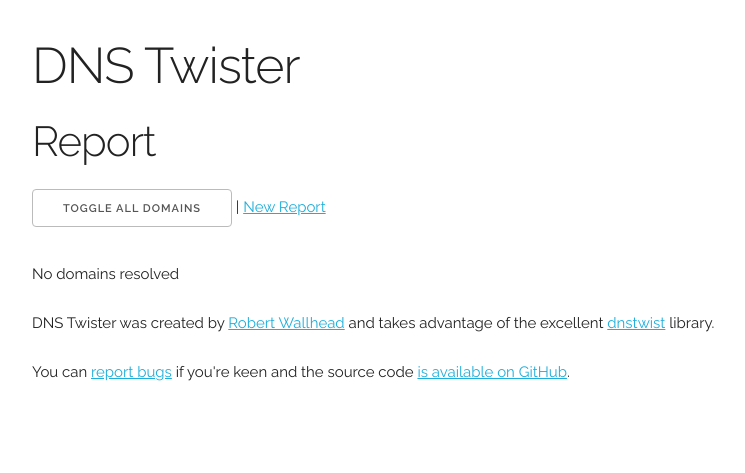
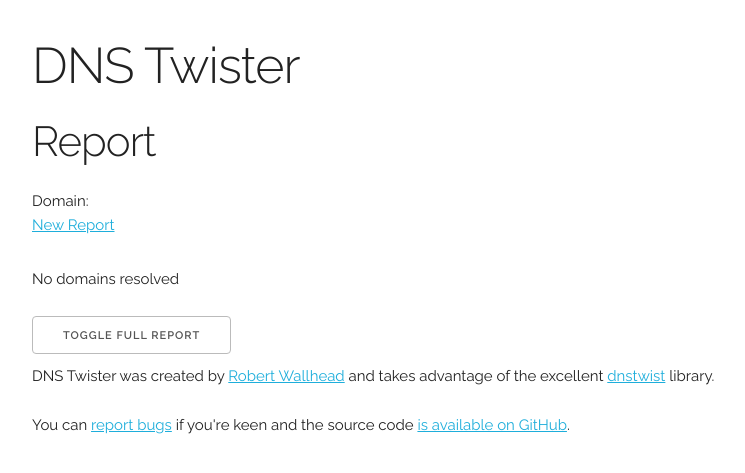
Before and after one commit to dnstwister/dnstwister, a Python web app: template dnstwister/templates/report.html in a window 1280 px wide. Shown: the top 473 px of the page, without its empty margins (248-993 px from the left). Run offline with Jinja, Linux system fonts and the light colour scheme; the template is opened without the code that fills it, so the values that code supplies are empty.

Commit message:
Added webtest, removed invalid domains from GET /report URL, added list of checked domains #9
This will likely break TravisCI so expect another commit or two shortly with changes to travis_ci_requirements.txt.

```diff
--- a/dnstwister/static/report.css
+++ b/dnstwister/static/report.css
@@ -8,3 +8,7 @@
 .report tr.displayed {
     display: table-row;
 }
+
+.domains {
+    margin-bottom: 3rem;
+}
--- a/dnstwister/templates/report.html
+++ b/dnstwister/templates/report.html
@@ -9,16 +9,22 @@
 {% block header %}
         <h1>DNS Twister</h1>
         <h2>Report</h2>
-        <p>
-            <button id="show_all">Toggle all domains</button> | <a href="/">New Report</a>
-        </p>
 {% endblock %}
 {% block body %}
+        <section class="domains">
+            Domain{{ 's' if reports|length > 1}}:
+            {{ reports.keys()|join(', ') }}
+            <br />
+            <a href="/">New Report</a>
+        </section>
         <section class="progress">
             <p>
                 Attempting to resolving domains (up to 60 seconds per domain):
                 <span class="resolved_count">0</span>/<span class="resolved_total"></span>
             </p>
+        </section>
+        <section>
+            <button id="show_all">Toggle full report</button>
         </section>
         <section>
             <table class="report u-full-width">
```
Also changed, not shown: dnstwister/tools.py (+7 -1 lines), tests/test_main.py (+41 -5 lines), tests/travis_ci_requirements.txt (+1 -0 lines).
